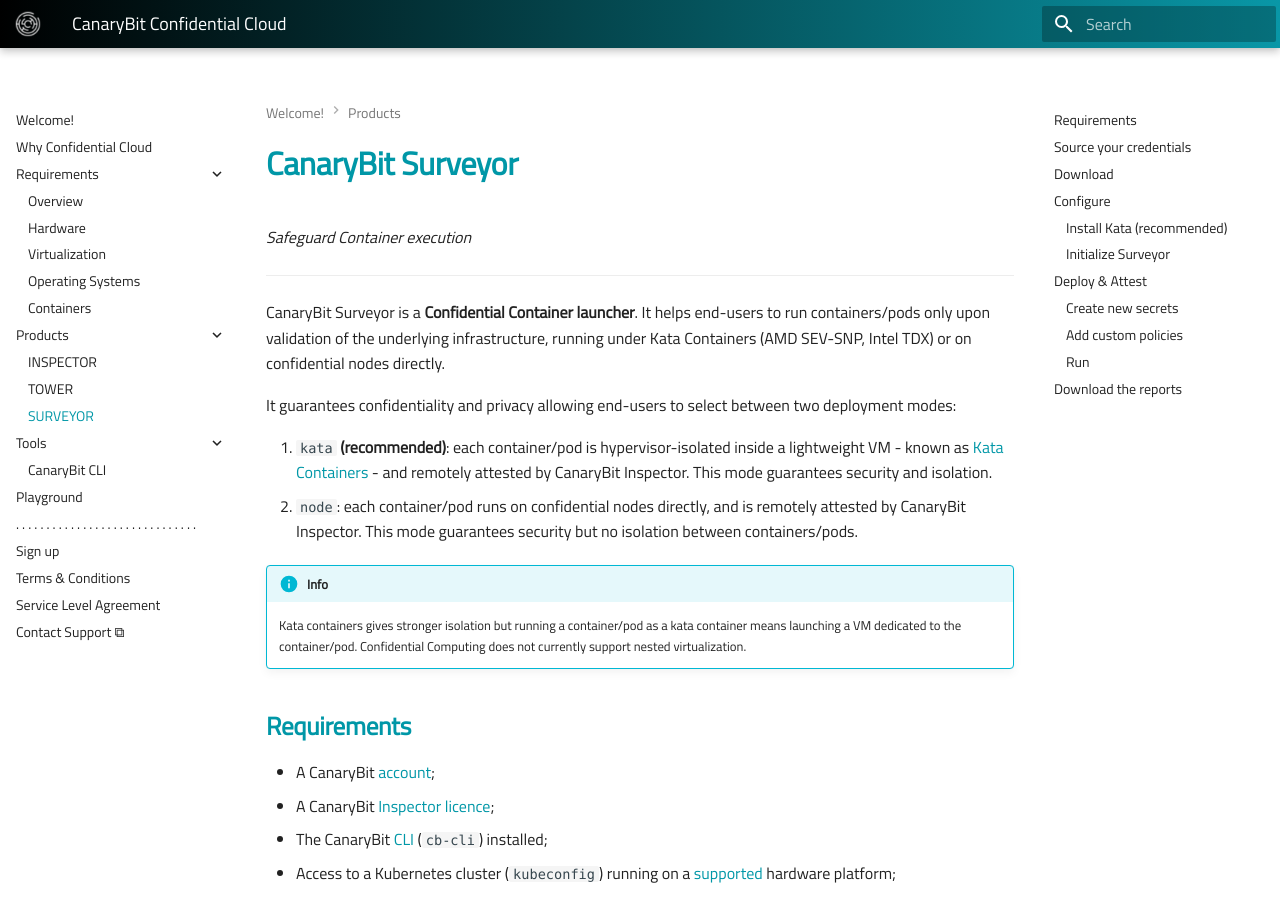
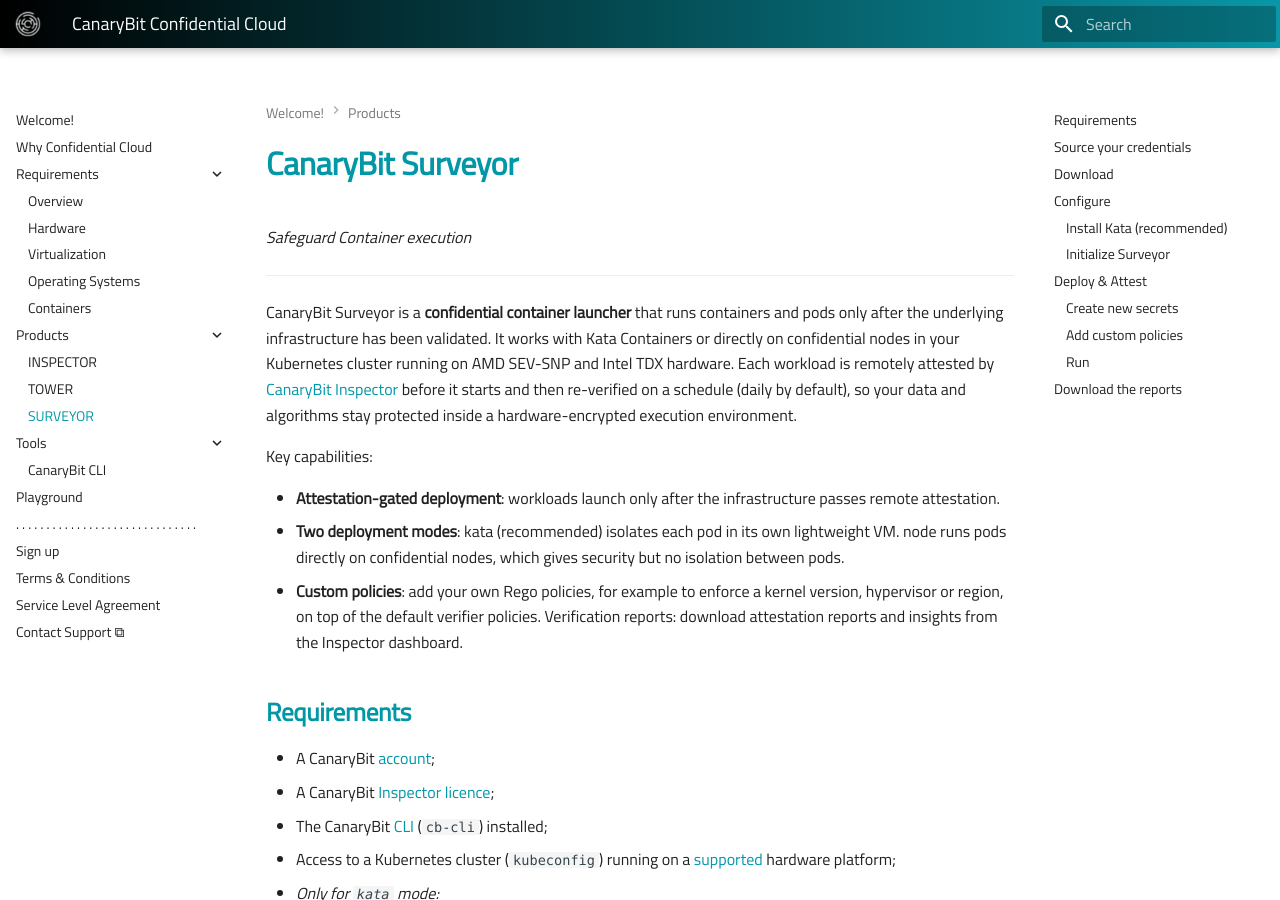
Before and after one commit to canarybit/cc-docs, an MkDocs documentation site: the page built from docs/products/surveyor.md, in a window 1280 px wide and 900 px high. Built offline with MkDocs 1.6.1 and Material for MkDocs 9.7.7, drawn with Linux system fonts in a browser that asks for light colours.

Commit message:
Updates docs

```diff
--- a/docs/products/surveyor.md
+++ b/docs/products/surveyor.md
@@ -4,15 +4,16 @@
 
 ---
 
-CanaryBit Surveyor is a **Confidential Container launcher**. It helps end-users to run containers/pods only upon validation of the underlying infrastructure, running under Kata Containers (AMD SEV-SNP, Intel TDX) or on confidential nodes directly.
+CanaryBit Surveyor is a **confidential container launcher** that runs containers and pods only after the underlying infrastructure has been validated.
+It works with Kata Containers or directly on confidential nodes in your Kubernetes cluster running on AMD SEV-SNP and Intel TDX hardware.
+Each workload is remotely attested by [CanaryBit Inspector](./inspector.md) before it starts and then re-verified on a schedule (daily by default), so your data and algorithms stay protected inside a hardware-encrypted execution environment.
 
-It guarantees confidentiality and privacy allowing end-users to select between two deployment modes:
+Key capabilities:
 
-   1. `kata` **(recommended)**: each container/pod is hypervisor-isolated inside a lightweight VM - known as [Kata Containers](https://katacontainers.io/) - and remotely attested by CanaryBit Inspector. This mode guarantees security and isolation.
-   2. `node`: each container/pod runs on confidential nodes directly, and is remotely attested by CanaryBit Inspector. This mode guarantees security but no isolation between containers/pods.
-
-!!! Info
-      Kata containers gives stronger isolation but running a container/pod as a kata container means launching a VM dedicated to the container/pod. Confidential Computing  does not currently support nested virtualization.
+- **Attestation-gated deployment**: workloads launch only after the infrastructure passes remote attestation.
+- **Two deployment modes**: kata (recommended) isolates each pod in its own lightweight VM. node runs pods directly on confidential nodes, which gives security but no isolation between pods.
+- **Custom policies**: add your own Rego policies, for example to enforce a kernel version, hypervisor or region, on top of the default verifier policies.
+Verification reports: download attestation reports and insights from the Inspector dashboard.
 
 ## Requirements
 
```
